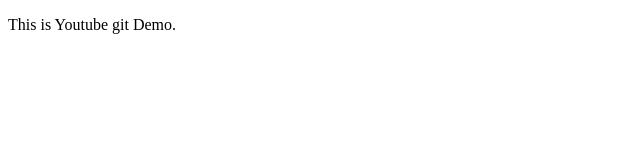
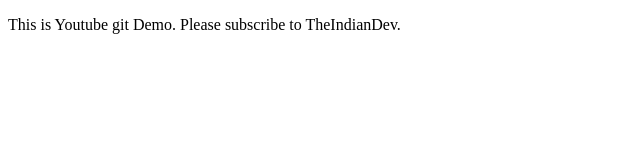
Before and after one commit to theindiandev/gitdemo, a plain HTML site: page index.html in a window 1280 px wide. Shown: the whole page, without its empty margins (0-640 px from the left). Drawn offline with Linux system fonts and the light colour scheme.

Commit message:
second commit

```diff
--- a/index.html
+++ b/index.html
@@ -4,6 +4,6 @@
 	<title>TheIndianDev</title>
 </head>
 <body>
-<p>This is Youtube git Demo.</p>
+<p>This is Youtube git Demo. Please subscribe to TheIndianDev.</p>
 </body>
 </html>
```
